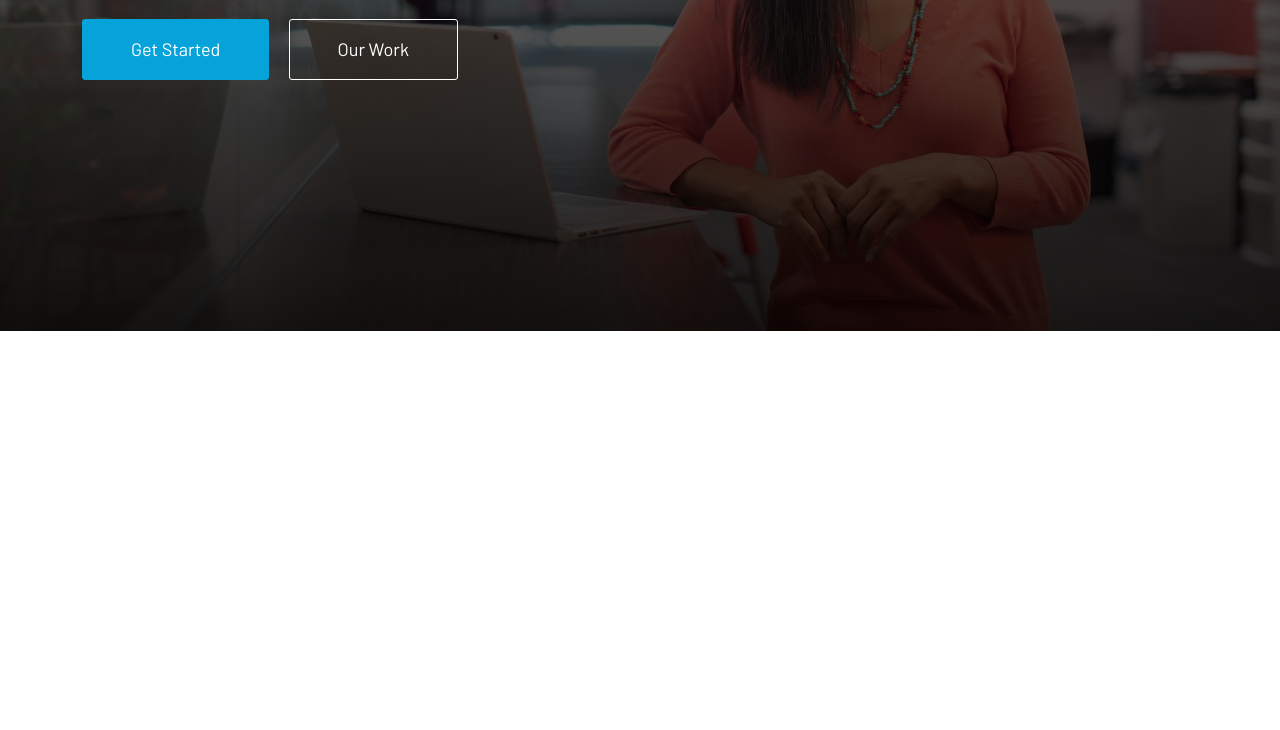
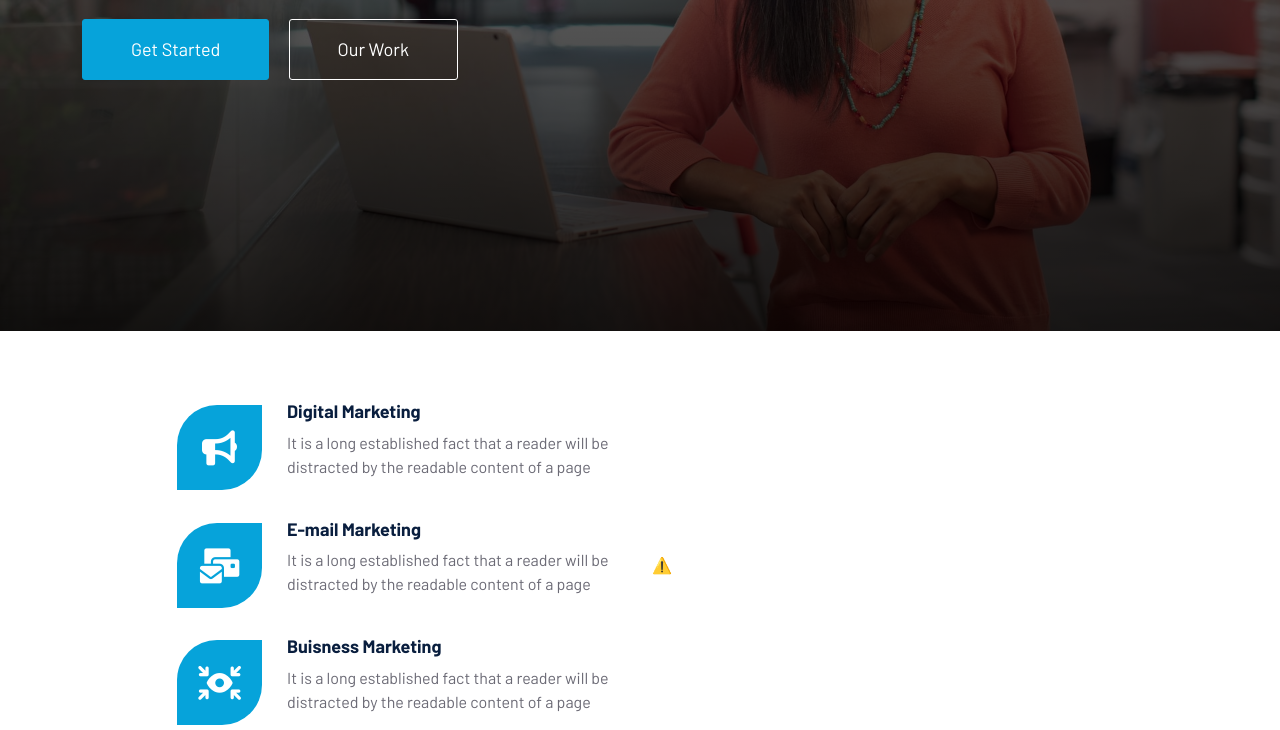
Before and after one commit to CreationsBliss/saturn-agency-website, a plain HTML site: page index.html in a window 1280 px wide. Shown: the part 601-1331 px from the top of the page. Before the commit the page ends 942 px from the top, so only its background shows below. Drawn offline with nearby package versions, Linux system fonts and the light colour scheme; no server answers.

Commit message:
about section added

```diff
--- a/css/style.css
+++ b/css/style.css
@@ -17,11 +17,17 @@ h1,h2,h3,h4,h5,h6{
 h1{
   font-size: 64px;
 }
-h5,h6{
+h5{
+  font-size: 18px;
+  color: #091E3E;
+}
+h6{
   text-transform: uppercase;
   font-size: 16px;
 }
-
+p{
+  color: #6B6A75;
+}
 .navbar-top{
   background: #091E3E;
   color: #EEF9FF;
@@ -142,3 +148,26 @@ h5,h6{
 .owl-next{
   right: 0;
 }
+/* End Hero Slide */
+
+.about-area{
+  padding-top: 60px;
+  overflow-x: hidden;
+}
+.about-icon{
+  background-color: #06A3DA;
+  color: #fff;
+  width: 85px;
+  height: 85px;
+  padding: 25px;
+  display: flex;
+  align-items: center;
+  justify-content: center;
+  border-radius: 40px 0px;
+  font-size: 35px;
+  margin-right: 25px;
+}
+.about-single-box{
+  display: flex;
+  align-items: center;
+}
--- a/index.html
+++ b/index.html
@@ -133,11 +133,67 @@
   </section>
   <!-- Hero Slider End -->
 
+  <section class="about-area">
+    <div class="container">
+      <div class="row align-items-center justify-content-center">
+        <!-- Col 1 -->
+        <div class="col-lg-5">
+          <div class="row">
+            <div class="col-12 about-single-box">
+              <div class="about-icon">
+                <i class="fa-solid fa-bullhorn"></i>
+              </div>
+              <div class="about-detail">
+                <h5>Digital Marketing</h5>
+                <p>It is a long established fact that a reader will be distracted by the readable content of a page</p>
+              </div>
+            </div>
+          </div>
+
+          <div class="row my-4">
+            <div class="col-12 about-single-box">
+              <div class="about-icon">
+                <i class="fa-solid fa-envelopes-bulk"></i>
+              </div>
+              <div class="about-detail">
+                <h5>E-mail Marketing</h5>
+                <p>It is a long established fact that a reader will be distracted by the readable content of a page</p>
+              </div>
+            </div>
+          </div>
+
+          <div class="row">
+            <div class="col-12 about-single-box">
+              <div class="about-icon">
+                <i class="fa-solid fa-arrows-to-eye"></i>
+              </div>
+              <div class="about-detail">
+                <h5>Buisness Marketing</h5>
+                <p>It is a long established fact that a reader will be distracted by the readable content of a page</p>
+              </div>
+            </div>
+          </div>
+        </div>
+
+        <!-- Col 2 -->
+        <div class="col-lg-5">
+          <!-- <img src="images/banner-1.jpg" alt="" class="img-fluid"> -->
+          <lottie-player src="https://assets6.lottiefiles.com/packages/lf20_vvtkfqbo.json"  background="transparent"  speed="1"  style="width: 100%;"  loop  autoplay></lottie-player>
+        </div>
+
+      </div>
+    </div>
+  </section>
+  <!-- About Area End -->
+
   <!-- Bootstrap JS -->
   <script src="https://cdn.jsdelivr.net/npm/bootstrap@5.3.0-alpha1/dist/js/bootstrap.bundle.min.js"></script>
 
   <!-- Jquery -->
   <script src="https://cdnjs.cloudflare.com/ajax/libs/jquery/3.6.3/jquery.min.js" integrity="sha512-STof4xm1wgkfm7heWqFJVn58Hm3EtS31XFaagaa8VMReCXAkQnJZ+jEy8PCC/iT18dFy95WcExNHFTqLyp72eQ==" crossorigin="anonymous" referrerpolicy="no-referrer"></script>
+
+  <!-- Lottie File -->
+  <script src="https://unpkg.com/@lottiefiles/lottie-player@latest/dist/lottie-player.js"></script>
 
   <!-- Owl Carousel -->
   <script src="js/owl.carousel.min.js"></script>
```
